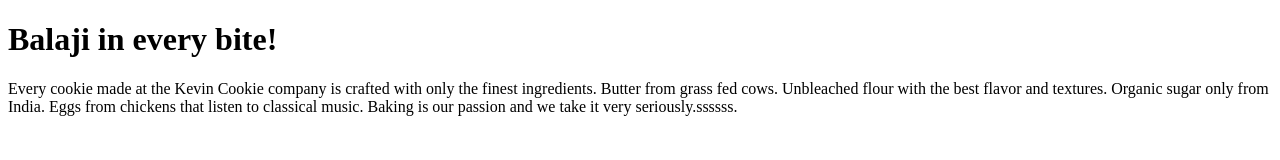
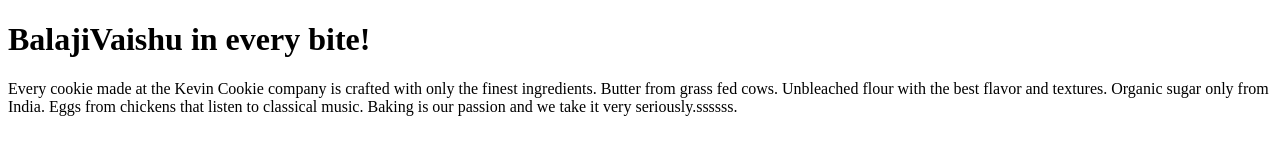
Before and after one commit to balajiram90/balajifirsts, a plain HTML site: page index.htm in a window 1280 px wide. Drawn offline with Linux system fonts and the light colour scheme.

Commit message:
Update index.htm
BlajiVaishu

```diff
--- a/index.htm
+++ b/index.htm
@@ -3,7 +3,7 @@
 <body>
 
 
-<h1>Balaji in every bite!</h1>
+<h1>BalajiVaishu in every bite!</h1>
 <p>Every cookie made at the Kevin Cookie company is crafted with only the finest ingredients. Butter from grass fed cows. Unbleached flour with the best flavor and textures. Organic sugar only from India. Eggs from chickens that listen to classical music. Baking is our passion and we take it very seriously.ssssss.</p>
 
 
```
